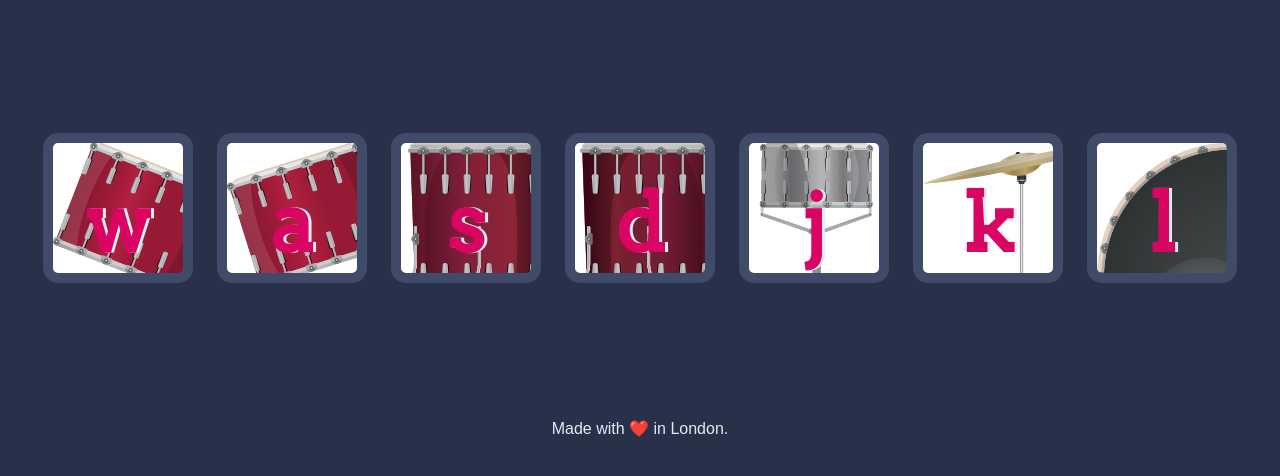
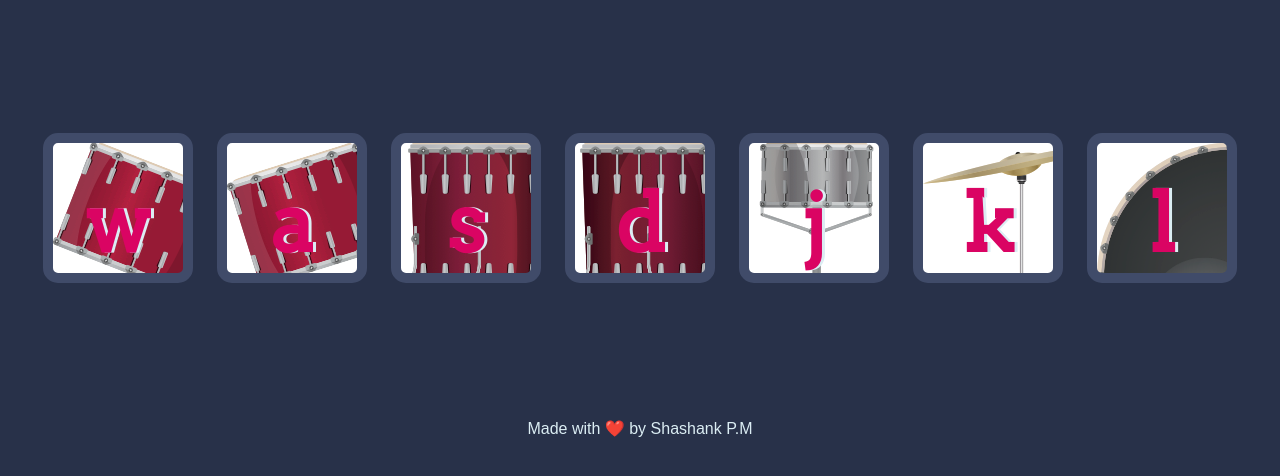
Before and after one commit to shashankpm7/drum-kit-game, a plain HTML site: page index.html in a window 1280 px wide. Shown: the part 156-632 px from the top of the page. Drawn offline with nearby package versions, Linux system fonts and the light colour scheme.

Commit message:
Update index.html

```diff
--- a/index.html
+++ b/index.html
@@ -23,7 +23,7 @@
 
 
   <footer>
-    Made with ❤️ in London.
+    Made with ❤️ by Shashank P.M
   </footer>
   <script src="https://ajax.googleapis.com/ajax/libs/jquery/3.6.4/jquery.min.js"></script>
   <script src="index.js"></script>
```
